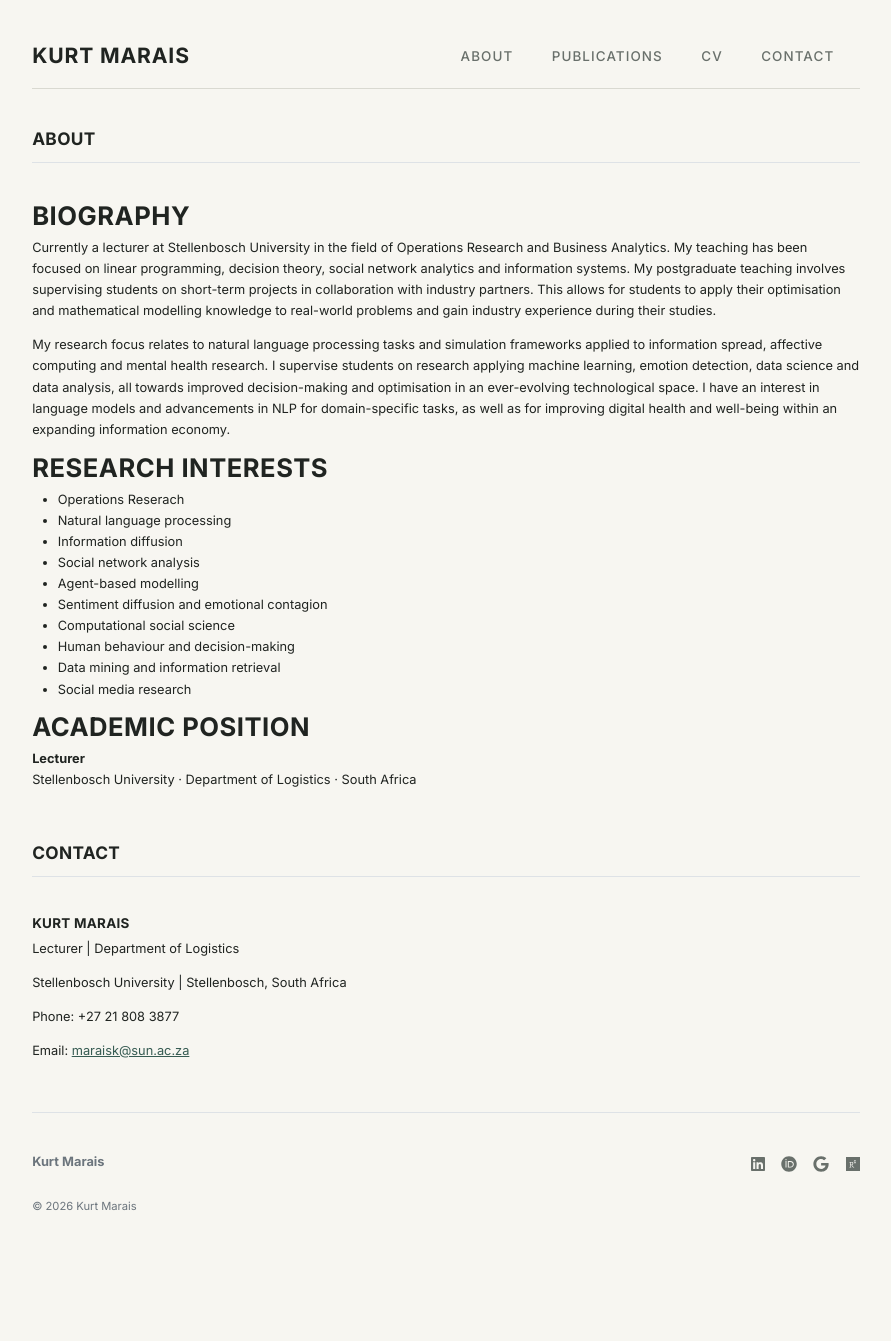
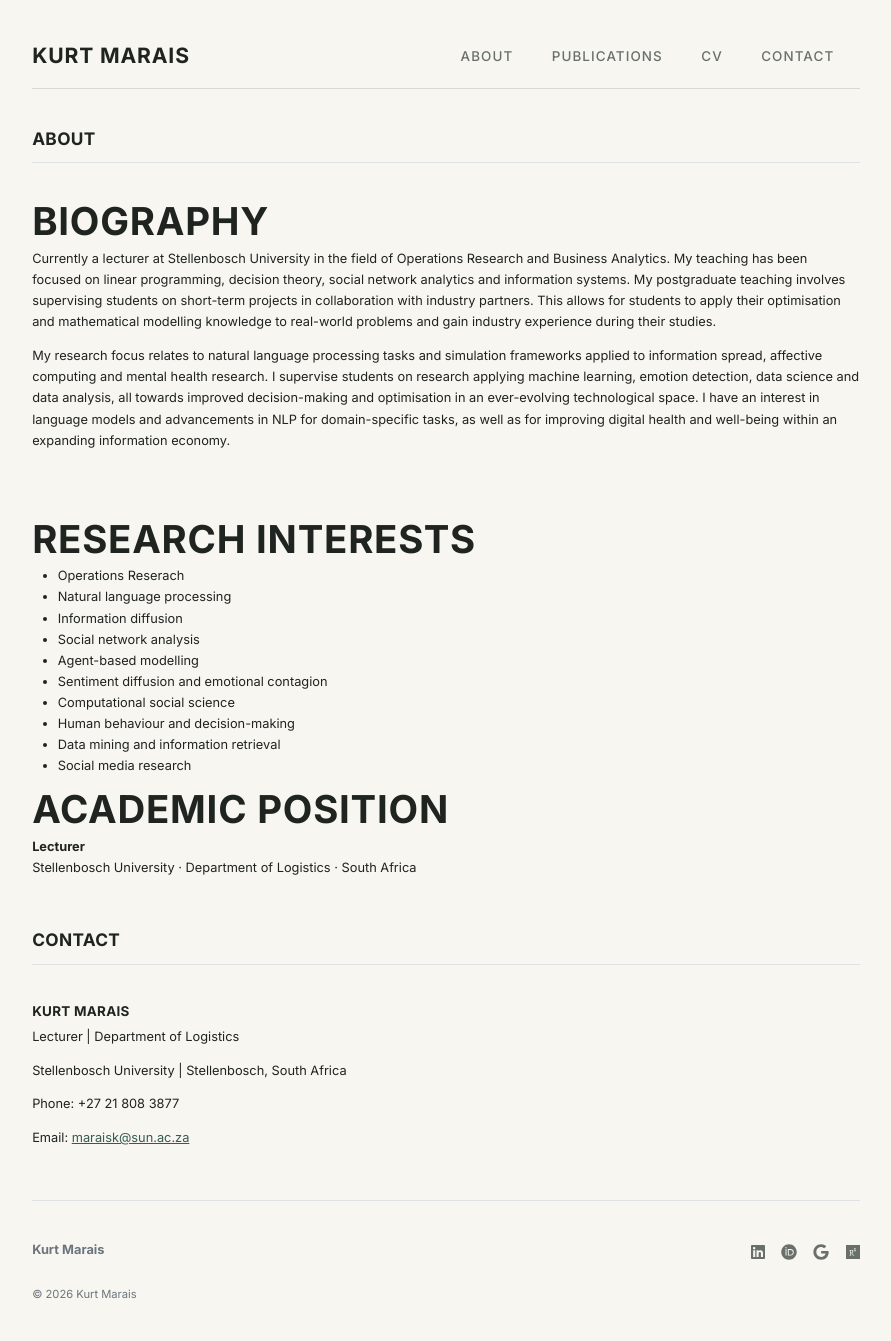
Before and after one commit to kurtmarais/kurtmarais.github.io, a Jekyll site: the page built from about.md, in a window 1280 px wide. Shown: the whole page, without its empty margins (194-1085 px from the left). Built offline with Jekyll 4.4.1, drawn with Linux system fonts in a browser that asks for light colours; before the commit the page ends 1254 px from its top, so only the background shows below that.

Commit message:
Update about.md

```diff
--- a/about.md
+++ b/about.md
@@ -4,13 +4,15 @@
 permalink: /about/
 ---
 
-## Biography
+# Biography
 
 Currently a lecturer at Stellenbosch University in the field of Operations Research and Business Analytics. My teaching has been focused on linear programming, decision theory, social network analytics and information systems. My postgraduate teaching involves supervising students on short-term projects in collaboration with industry partners. This allows for students to apply their optimisation and mathematical modelling knowledge to real-world problems and gain industry experience during their studies.
 
 My research focus relates to natural language processing tasks and simulation frameworks applied to information spread, affective computing and mental health research. I supervise students on research applying machine learning, emotion detection, data science and data analysis, all towards improved decision-making and optimisation in an ever-evolving technological space. I have an interest in language models and advancements in NLP for domain-specific tasks, as well as for improving digital health and well-being within an expanding information economy.
 
-## Research interests
+<br><br>
+
+# Research interests
 
 - Operations Reserach
 - Natural language processing
@@ -23,7 +25,7 @@
 - Data mining and information retrieval
 - Social media research
 
-## Academic position
+# Academic position
 
 **Lecturer**
 Stellenbosch University · Department of Logistics ·
```
